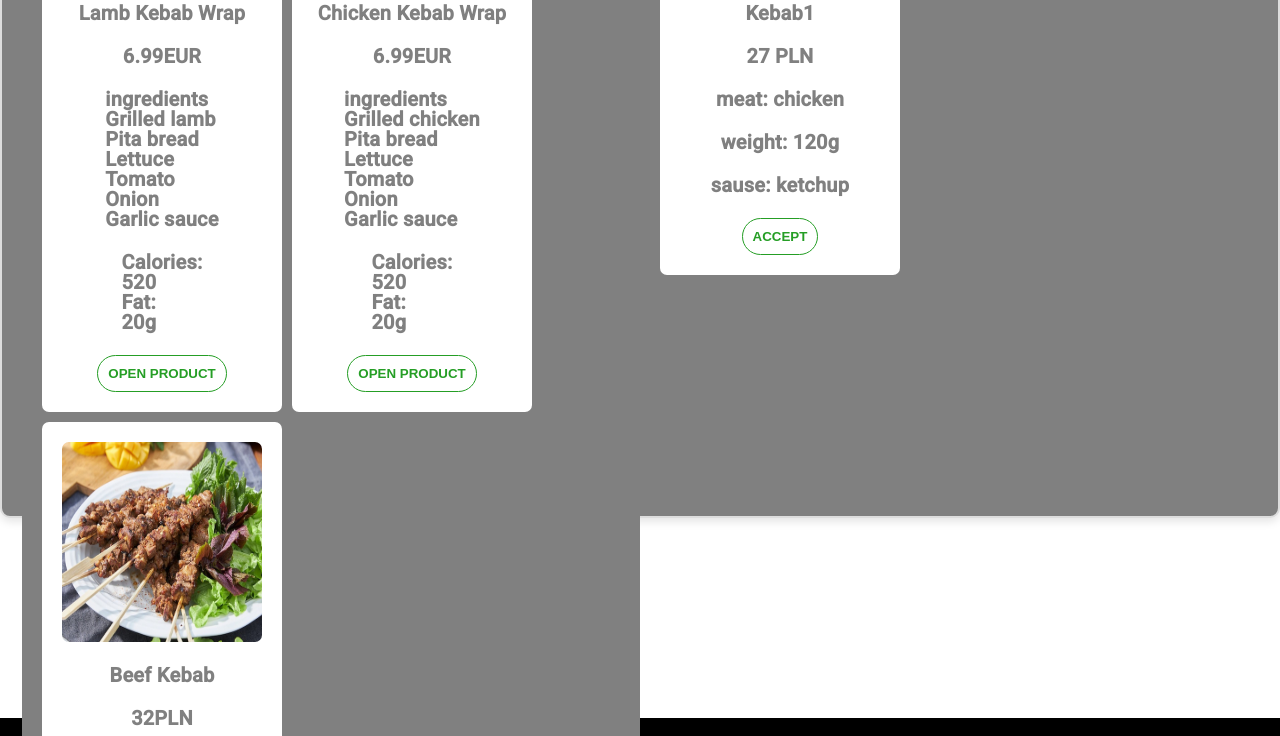
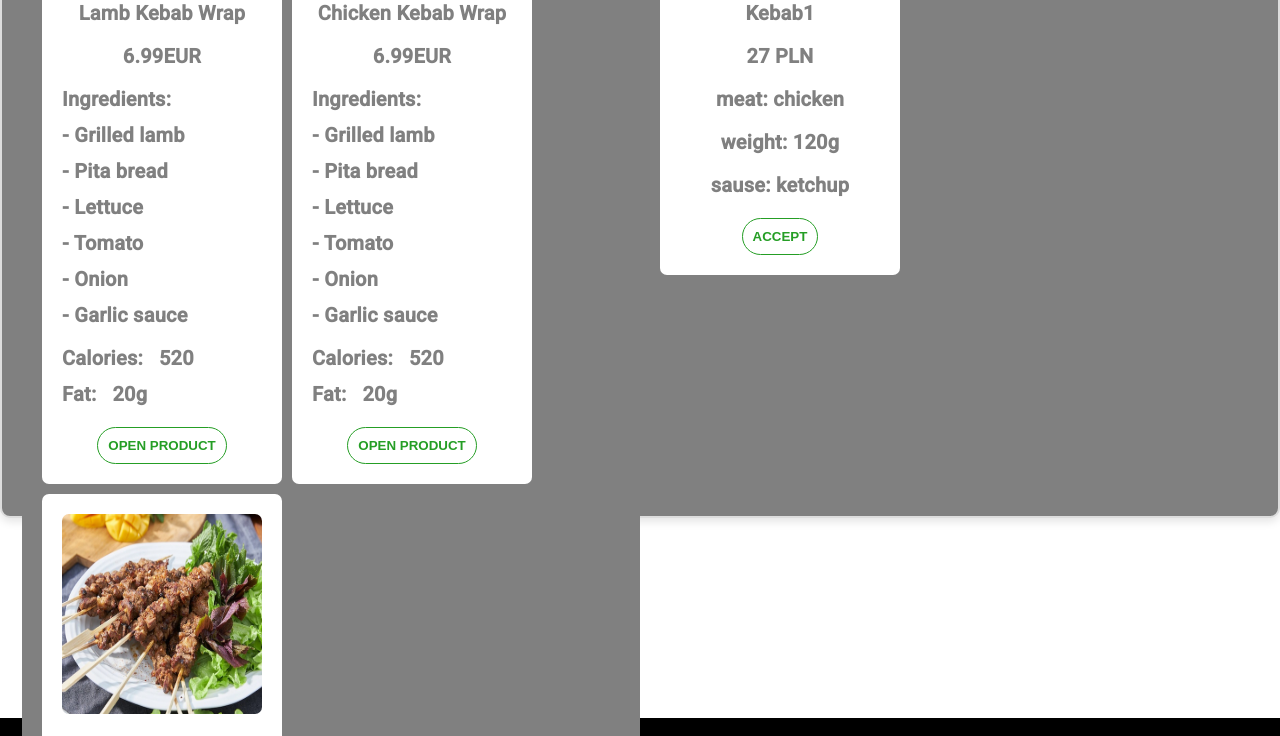
Before and after one commit to Vovma/VadimLessons, an Angular app: page / in a window 1280 px wide. Shown: the part 880-1616 px from the top of the page. Built offline with nearby package versions, Linux system fonts and the light colour scheme; grey boxes are pictures that could not be loaded.

Commit message:
VOMA changes lesson 15/4/25

```diff
--- a/src/app/components/kebab-footer/kebab-footer.html
+++ b/src/app/components/kebab-footer/kebab-footer.html
@@ -14,16 +14,23 @@
           <span>{{ yourOwnName.price }}{{yourOwnName.currency}}</span>
         </div>
         <div class="product-description product-ingridients">
-          <span>ingredients</span>
-          <span *ngFor="let ingridient of yourOwnName.ingredients ">
+          <span class="product-ingridients__name">Ingredients:</span>
+          <span
+            class="product-ingridients__value"
+            *ngFor="let ingridient of yourOwnName.ingredients "
+          >
             {{ingridient}}
           </span>
         </div>
         <div class="product-description product-nutritions">
-          <span>Calories:</span>
-          <span>{{ yourOwnName.nutrition.calories }}</span>
-          <span>Fat:</span>
-          <span>{{ yourOwnName.nutrition.fat }}</span>
+          <div class="product-nutritions__el">
+            <span>Calories:</span>
+            <span>{{ yourOwnName.nutrition.calories }}</span>
+          </div>
+          <div class="product-nutritions__el">
+            <span>Fat:</span>
+            <span>{{ yourOwnName.nutrition.fat }}</span>
+          </div>
         </div>
 
         <!-- <div class="product-description product-meet">
--- a/src/app/components/kebab-footer/kebab-footer.scss
+++ b/src/app/components/kebab-footer/kebab-footer.scss
@@ -6,16 +6,15 @@
   padding: 20px;
   flex-wrap: wrap;
   .product2 {
-    :hover {
-      transform: scale(1.03);
-      transition: transform 0.2s ease, box-shadow 0.2s ease;
-      box-shadow: 0 4px 12px rgba(255, 0, 0, 0.2);
-    }
+    // :hover {
+    //   transform: scale(1.03);
+    //   transition: transform 0.2s ease, box-shadow 0.2s ease;
+    //   box-shadow: 0 4px 12px rgba(255, 0, 0, 0.2);
+    // }
     width: 220px;
     background-color: white;
     display: flex;
     flex-direction: column;
-    align-items: center;
     gap: 3px;
     padding: 10px;
     border-radius: 7px;
@@ -27,25 +26,31 @@
         color: gray;
         font-weight: bold;
         font-size: 20px;
+        text-align: center;
       }
 
       &.product-price {
         color: gray;
+        text-align: center;
       }
       &.product-ingridients {
         display: flex;
         flex-direction: column;
+        gap: 1rem;
       }
       &.product-nutritions {
         display: flex;
         flex-direction: column;
+        gap: 1rem;
         justify-content: flex-start;
       }
+
       &.product-meet {
         color: gray;
       }
 
       &.card {
+        text-align: center;
         .add-to-card {
           background: white;
           border: 1px solid rgb(37, 158, 37);
@@ -80,6 +85,11 @@
       border-radius: 7px;
     }
   }
+}
+
+.product-nutritions__el {
+  display: flex;
+  gap: 1rem;
 }
 
 // Element
--- a/src/app/components/kebab-footer/kebab-footer.ts
+++ b/src/app/components/kebab-footer/kebab-footer.ts
@@ -18,13 +18,12 @@ export class KebabFooter {
       description:
         'Grilled lamb kebab wrapped in fresh pita bread with salad and garlic sauce.',
       ingredients: [
-        //ngFor
-        'Grilled lamb',
-        'Pita bread',
-        'Lettuce',
-        'Tomato',
-        'Onion',
-        'Garlic sauce',
+        ' - Grilled lamb',
+        ' - Pita bread',
+        ' - Lettuce',
+        ' - Tomato',
+        ' - Onion',
+        ' - Garlic sauce',
       ],
       price: 6.99,
       currency: 'EUR',
@@ -53,12 +52,12 @@ export class KebabFooter {
       description:
         'Grilled chicken kebab wrapped in fresh pita bread with salad and garlic sauce.',
       ingredients: [
-        'Grilled chicken',
-        'Pita bread',
-        'Lettuce',
-        'Tomato',
-        'Onion',
-        'Garlic sauce',
+        ' - Grilled lamb',
+        ' - Pita bread',
+        ' - Lettuce',
+        ' - Tomato',
+        ' - Onion',
+        ' - Garlic sauce',
       ],
       price: 6.99,
       currency: 'EUR',
@@ -87,12 +86,12 @@ export class KebabFooter {
       description:
         'Juicy beef kebab served with garlic sauce and fresh vegetables.',
       ingredients: [
-        'Beef',
-        'Pita bread',
-        'Lettuce',
-        'Tomato',
-        'Onion',
-        'Garlic sauce',
+        ' - Grilled lamb',
+        ' - Pita bread',
+        ' - Lettuce',
+        ' - Tomato',
+        ' - Onion',
+        ' - Garlic sauce',
       ],
       price: 32,
       currency: 'PLN',
```
